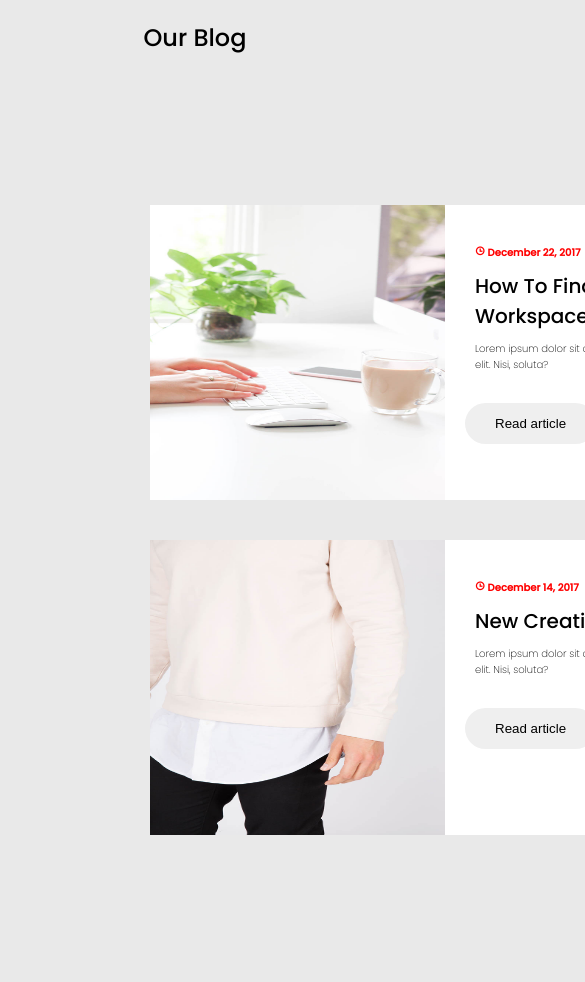
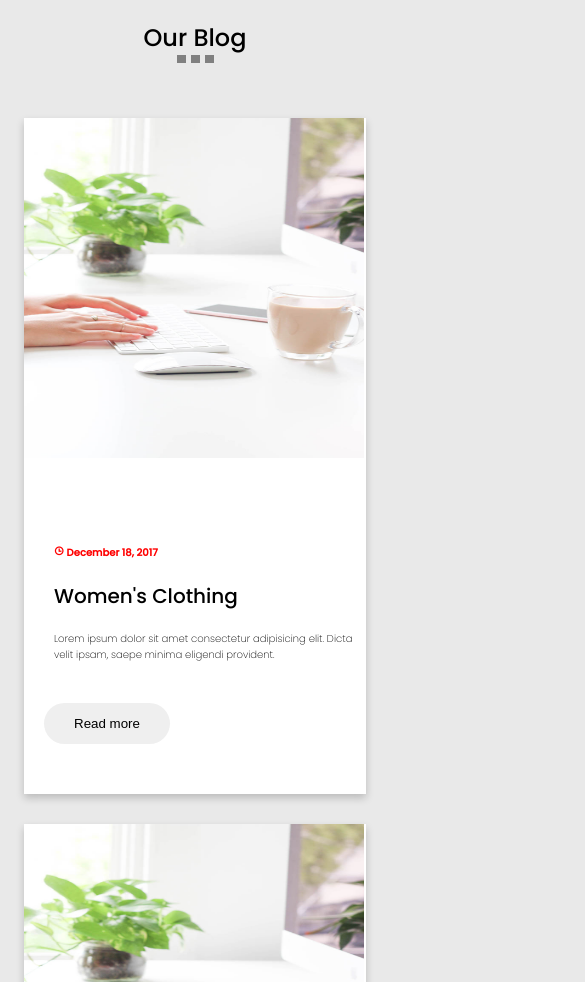
Before and after one commit to ADaneshS1/hydro_project, a plain HTML site: page blog.html in a window 390 px wide. Shown: the top 982 px of the page, 585 px wide, since content can reach past the window. Drawn offline with nearby package versions, Linux system fonts and the light colour scheme.

Commit message:
file blog

```diff
--- a/blog.css
+++ b/blog.css
@@ -3,6 +3,10 @@
     padding: 0;
 }
 
+#blog {
+    /* display: flex;
+    justify-content: center; */
+}
 body {
     background-color: rgb(233, 233, 233);
 }
@@ -15,29 +19,22 @@ body {
 }
 
 .grid {
-    margin-top: 10px;
-    display: grid;
-    grid-template-rows:
-    "1" "1"
-    "2" "2"
-    ;
-    gap: 40px;
+    display: flex;
+    flex-wrap: wrap;
+    padding: 5px;
     font-family: 'Poppins', sans-serif;
-    margin: 150px;
+    gap: 30px;
+    margin: 50px auto;
+    justify-content: center;
 }
 
 .grid1 {
-    grid-area: 1;
     display: flex;
     flex-direction: row;
     background-color: white;
     height: 295px;
-    width: 600px;
-}
-
-.bag-img1 {
-    display: flex;
-    flex-direction: row;
+    width: 550px;
+    box-shadow: 0 4px 8px 0 rgba(0, 0, 0, 0.2);
 }
 
 .bag-text1 {
@@ -46,50 +43,50 @@ body {
 }
 
 .img1 {
-    width: 295px;
+    width: 230px;
     height: 295px;
 }
 
 .img2 {
-    width: 295px;
+    width: 230px;
     height: 295px;
 }
 
 .img3 {
-    width: 295px;
+    width: 230px;
     height: 295px;
 }
 
 .img4 {
-    width: 295px;
+    width: 230px;
     height: 295px;
 }
 
 .grid2 {
-    grid-area: 1;
     display: flex;
     flex-direction: row;
     background-color: white;
     height: 295px;
-    width: 600px;
+    width: 550px;
+    box-shadow: 0 4px 8px 0 rgba(0, 0, 0, 0.2);
 }
 
 .grid3 {
-    grid-area: 2;
     display: flex;
     flex-direction: row;
     background-color: white;
     height: 295px;
-    width: 600px;
+    width: 550px;
+    box-shadow: 0 4px 8px 0 rgba(0, 0, 0, 0.2);
 }
 
 .grid4 {
-    grid-area: 2;
     display: flex;
     flex-direction: row;
     background-color: white;
     height: 295px;
-    width: 600px;
+    width: 550px;
+    box-shadow: 0 4px 8px 0 rgba(0, 0, 0, 0.2);
 }
 
 .h4-1 {
@@ -101,6 +98,8 @@ body {
 
 .h1-1 {
     margin: 10px;
+    margin-top: 20px;
+    margin-bottom: 20px;
     font-size: 20px;
     font-weight: 550;
 }
@@ -109,6 +108,8 @@ body {
     font-size: 10px;
     font-weight: 100;
     margin: 10px;
+    margin-top: 20px;
+    margin-bottom: 20px;
 }
 
 .btn {
@@ -116,4 +117,94 @@ body {
     border-radius: 30px;
     border: none;
     margin-top: 20px;
+    cursor: pointer;
 }
+
+.btn:hover {
+    background: linear-gradient(90deg,  rgba(5,117,230,0.7) 19%, rgba(0,242,96,0.7) 58%);
+    color: white;
+}
+
+.bundar {
+    display: flex;
+    justify-content: center;
+    gap: 5px;
+}
+
+.bulat {
+    background-color: gray;
+    flex-wrap: wrap;
+    padding: 4px;
+    width: 1px;
+}
+
+@media only screen and (max-width:400px) {
+
+    /* .grid {
+        display: flex;
+        flex-wrap: wrap;
+        padding: 5px;
+    } */
+
+    .grid1 {
+        display: flex;
+        flex-direction: column;
+        background-color: white;
+        width: 90%;
+        height: 90%;
+        /* padding-bottom: 50px; */
+    }
+
+
+    .bag-text1 {
+        margin-top: 50px;
+        margin-left: 20px;
+        margin-bottom: 50px;
+    }
+
+    .img1 {
+        width: 340px;
+        height: 340px;
+    }
+
+    .img2 {
+        width: 340px;
+        height: 340px;
+    }
+
+    .img3 {
+        width: 340px;
+        height: 340px;
+    }
+
+    .img4 {
+        width: 340px;
+        height: 340px;
+    }
+
+    .grid2 {
+        display: flex;
+        flex-direction: column;
+        background-color: white;
+        width: 90%;
+        height: 90%;
+    }
+
+    .grid3 {
+        display: flex;
+        flex-direction: column;
+        background-color: white;
+        width: 90%;
+        height: 90%;
+    }
+
+    .grid4 {
+        display: flex;
+        flex-direction: column;
+        background-color: white;
+        width: 90%;
+        height: 90%;
+    }
+
+
+}
--- a/blog.html
+++ b/blog.html
@@ -23,6 +23,11 @@
 <body>
     <section id="blog">
         <h1 class="judul">Our Blog</h1>
+        <div class="bundar">
+            <div class="bulat"></div>
+            <div class="bulat"></div>
+            <div class="bulat"></div>
+        </div>
 
         <div class="grid">
             <div class="grid1">
@@ -30,10 +35,10 @@
                     <img class="img1" src="./images/blog-image1.jpg" alt="">
                 </div>
                 <div class="bag-text1">
-                    <h4 class="h4-1"><i class="ri-time-line"></i> December 22, 2017 </h4>
-                    <h1 class="h1-1">How To Find Out Beautiful Workspace</h1>
-                    <p class="p-1">Lorem ipsum dolor sit amet consectetur adipisicing elit. Nisi, soluta?</p>
-                    <button class="btn">Read article</button>
+                    <h4 class="h4-1"><i class="ri-time-line"></i> December 18, 2017 </h4>
+                    <h1 class="h1-1">Women's Clothing</h1>
+                    <p class="p-1">Lorem ipsum dolor sit amet consectetur adipisicing elit. Dicta velit ipsam, saepe minima eligendi provident.</p>
+                    <button class="btn">Read more</button>
                 </div>
             </div>
             <div class="grid2">
@@ -43,7 +48,7 @@
                 <div class="bag-text1">
                     <h4 class="h4-1"><i class="ri-time-line"></i> December 18, 2017 </h4>
                     <h1 class="h1-1">Women's Clothing</h1>
-                    <p class="p-1">Lorem ipsum dolor sit amet consectetur adipisicing elit. Nisi, soluta?</p>
+                    <p class="p-1">Lorem ipsum dolor sit amet consectetur adipisicing elit. Dicta velit ipsam, saepe minima eligendi provident.</p>
                     <button class="btn">Read more</button>
                 </div>
             </div>
@@ -54,7 +59,7 @@
                 <div class="bag-text1">
                     <h4 class="h4-1"><i class="ri-time-line"></i> December 14, 2017 </h4>
                     <h1 class="h1-1">New Creative Fashion.</h1>
-                    <p class="p-1">Lorem ipsum dolor sit amet consectetur adipisicing elit. Nisi, soluta?</p>
+                    <p class="p-1">Lorem ipsum dolor sit amet consectetur adipisicing elit. Dicta velit ipsam, saepe minima eligendi provident.</p>
                     <button class="btn">Read article</button>
                 </div>
             </div>
@@ -65,7 +70,7 @@
                 <div class="bag-text1">
                     <h4 class="h4-1"><i class="ri-time-line"></i> December 10, 2017 </h4>
                     <h1 class="h1-1">Minimalist Design Trend In 2018</h1>
-                    <p class="p-1">Lorem ipsum dolor sit amet consectetur adipisicing elit. Nisi, soluta?</p>
+                    <p class="p-1">Lorem ipsum dolor sit amet consectetur adipisicing elit. Dicta velit ipsam, saepe minima eligendi provident.</p>
                     <button class="btn">View Detail</button>
                 </div>
             </div>
```
